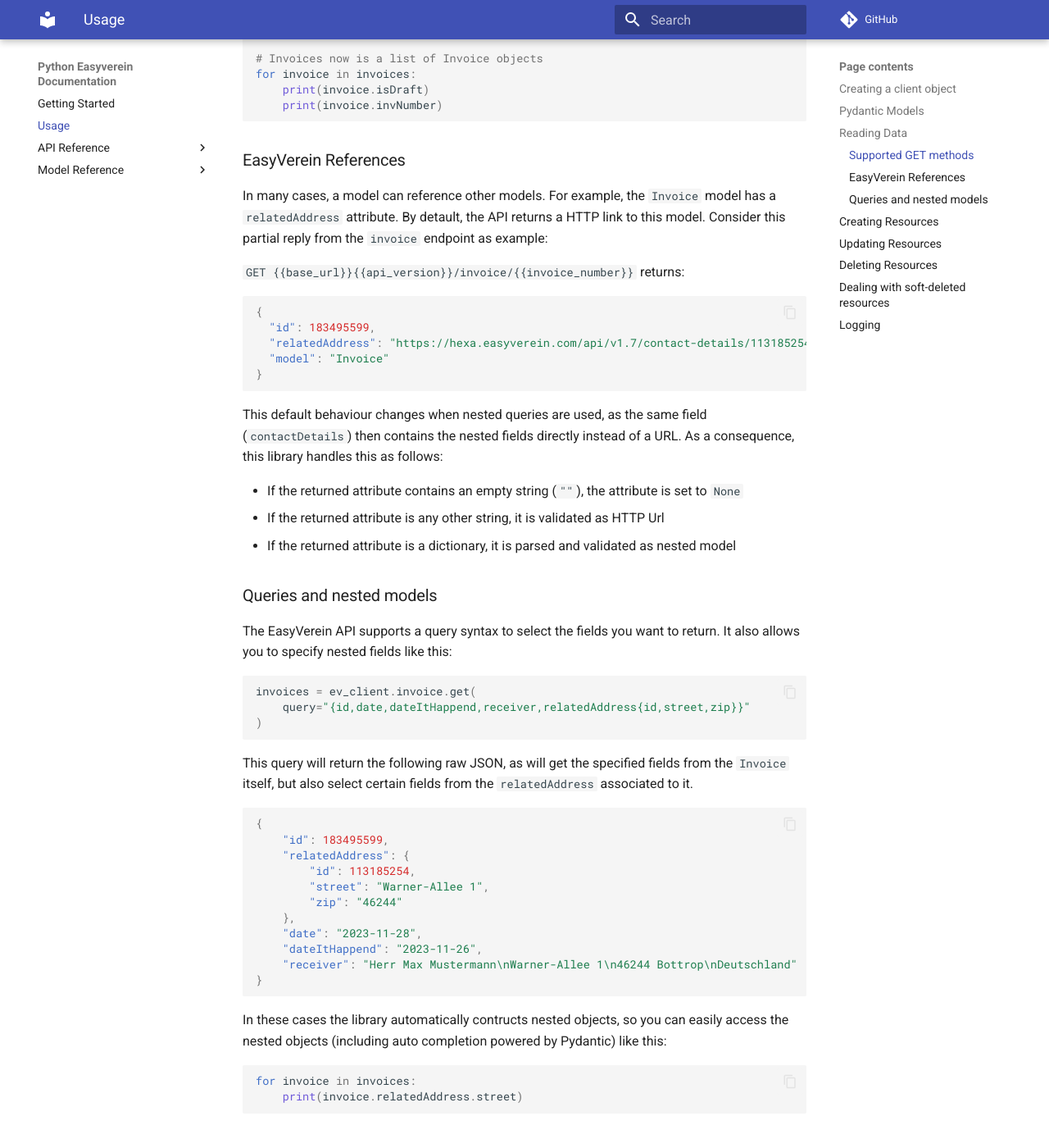
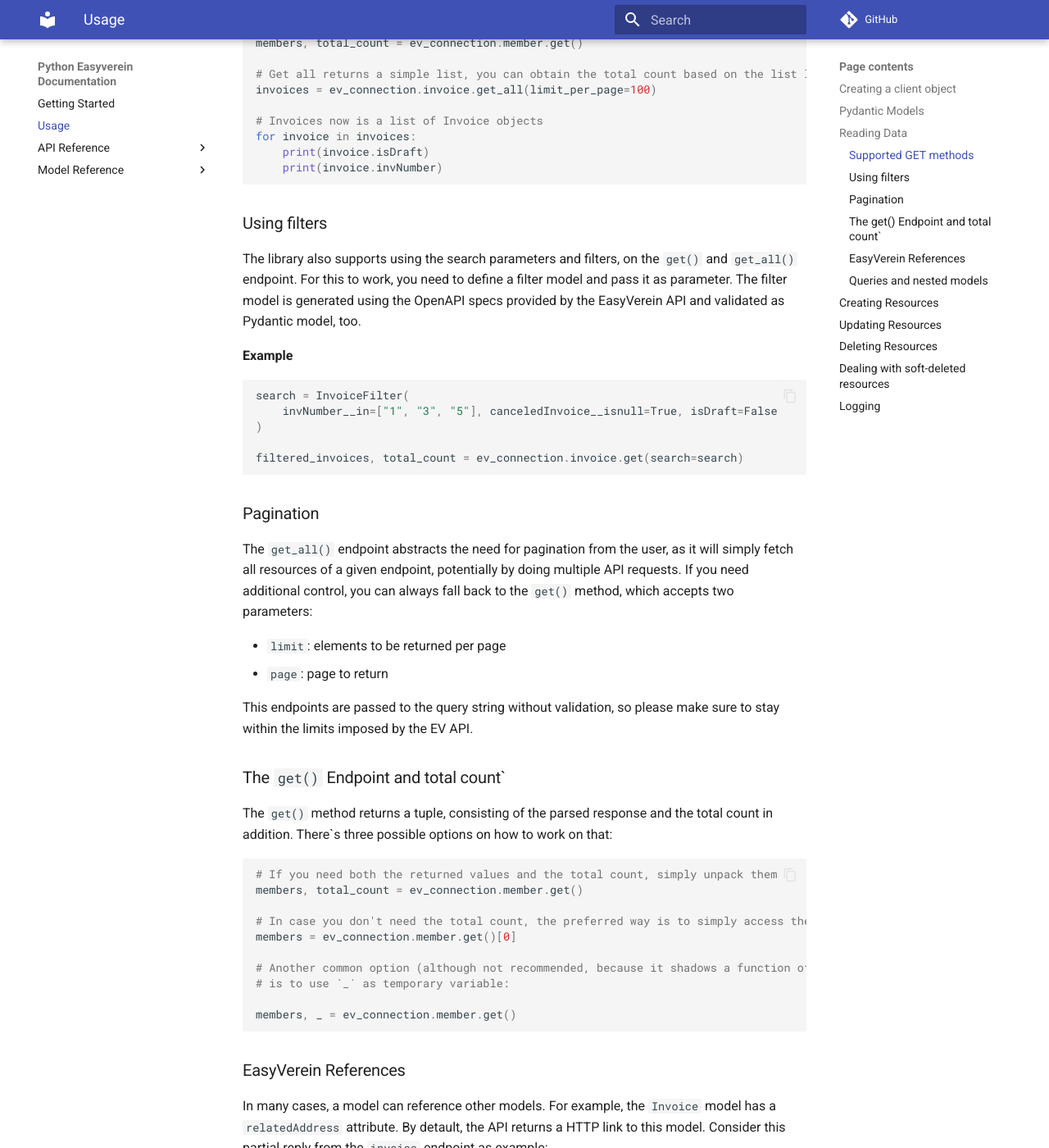
Before and after one commit to waza-ari/python-easyverein, an MkDocs documentation site: the page built from docs/usage.md, in a window 1280 px wide and 1400 px high, scrolled down 2286 px. Shown: the whole window at 82% size. Built offline with MkDocs 1.6.1 and Material for MkDocs 9.7.7, drawn with Linux system fonts in a browser that asks for light colours; comment, search, counter and statistics services are not loaded; some of the changed text lies outside the part shown.

Commit message:
feat: return the total count of objects when using the `get()` endpoint. Also, add docs for pagination and the get endpoint changes introduced in this commit

````diff
--- a/docs/usage.md
+++ b/docs/usage.md
@@ -28,8 +28,8 @@
 c = EasyvereinAPI(api_key="your_key")
 
 # Get invoices
-c.invoice.get()
-c.invoice.get_all()
+invoices, total_count = c.invoice.get()
+invoices = c.invoice.get_all()
 
 # Members
 c.member.get()
@@ -91,7 +91,7 @@
 
 To read data from the API, all CRUD endpoints feature the `get`, `get_all` and `get_by_id` endpoints.
 
-- `get()`: Returns a single page of the resource
+- `get()`: Returns a single page of the resource and the total count
 - `get_all()`: Provides an abstraction layer around pagination, fetches all available resources
 - `get_by_id`: Returns a single resource based on its resource id
 
@@ -101,12 +101,62 @@
 **Example**:
 
 ```python
+# get() returns the member and total count
+members, total_count = ev_connection.member.get()
+
+# Get all returns a simple list, you can obtain the total count based on the list length
 invoices = ev_connection.invoice.get_all(limit_per_page=100)
 
 # Invoices now is a list of Invoice objects
 for invoice in invoices:
     print(invoice.isDraft)
     print(invoice.invNumber)
+```
+
+### Using filters
+
+The library also supports using the search parameters and filters, on the `get()` and `get_all()` endpoint. For this
+to work, you need to define a filter model and pass it as parameter. The filter model is generated using the OpenAPI
+specs provided by the EasyVerein API and validated as Pydantic model, too.
+
+**Example**
+
+```python
+search = InvoiceFilter(
+    invNumber__in=["1", "3", "5"], canceledInvoice__isnull=True, isDraft=False
+)
+
+filtered_invoices, total_count = ev_connection.invoice.get(search=search)
+```
+
+### Pagination
+
+The `get_all()` endpoint abstracts the need for pagination from the user, as it will simply fetch all resources of a
+given endpoint, potentially by doing multiple API requests. If you need additional control, you can always fall back
+to the `get()` method, which accepts two parameters:
+
+- `limit`: elements to be returned per page
+- `page`: page to return
+
+This endpoints are passed to the query string without validation, so please make sure to stay within the limits
+imposed by the EV API.
+
+### The `get()` Endpoint and total count`
+
+The `get()` method returns a tuple, consisting of the parsed response and the total count in addition. There`s three
+possible options on how to work on that:
+
+```python
+# If you need both the returned values and the total count, simply unpack them
+members, total_count = ev_connection.member.get()
+
+# In case you don't need the total count, the preferred way is to simply access the first element of the response
+members = ev_connection.member.get()[0]
+
+# Another common option (although not recommended, because it shadows a function of the popular gettext library)
+# is to use `_` as temporary variable:
+
+members, _ = ev_connection.member.get()
 ```
 
 ### EasyVerein References
````
Also changed, not shown: 9 other files.
